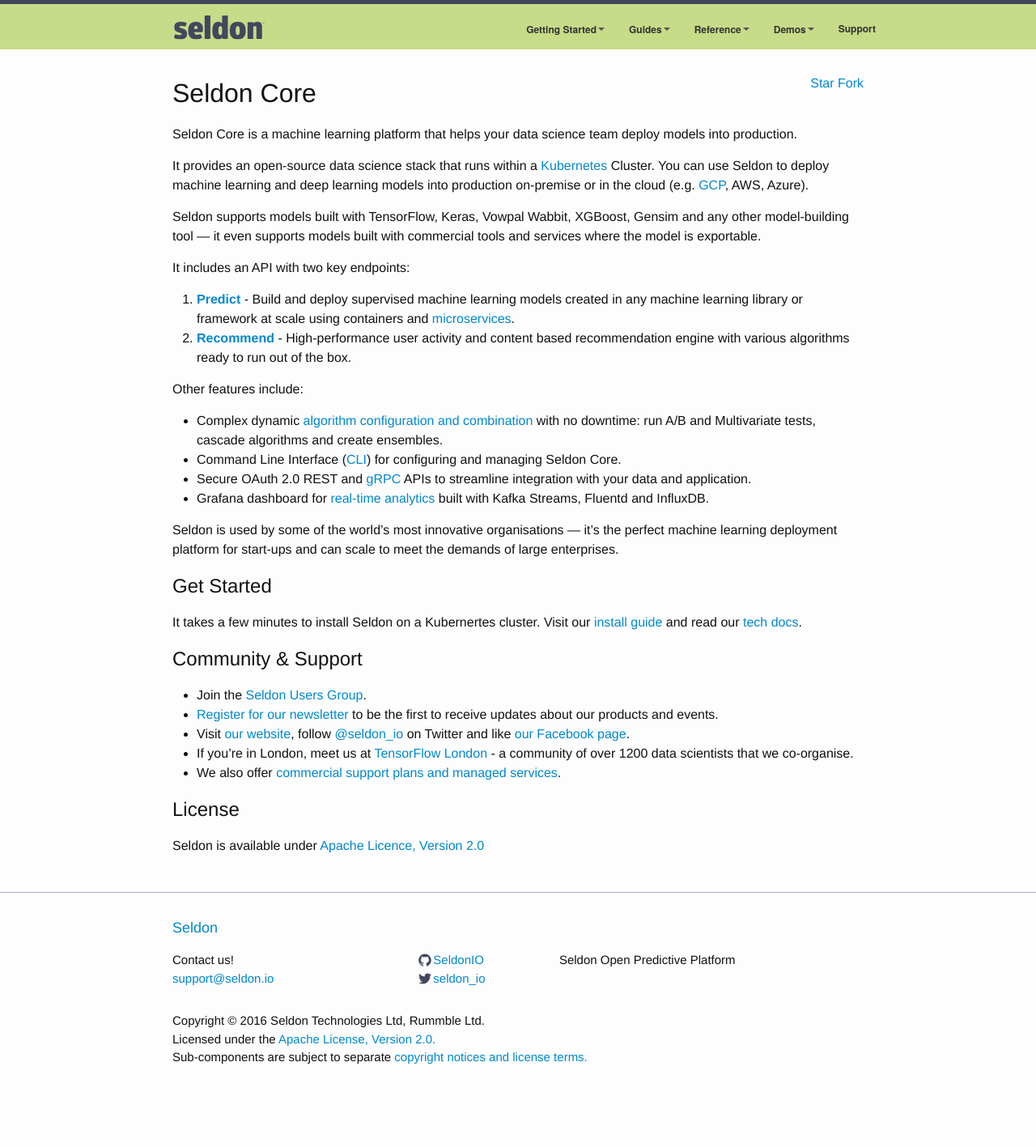
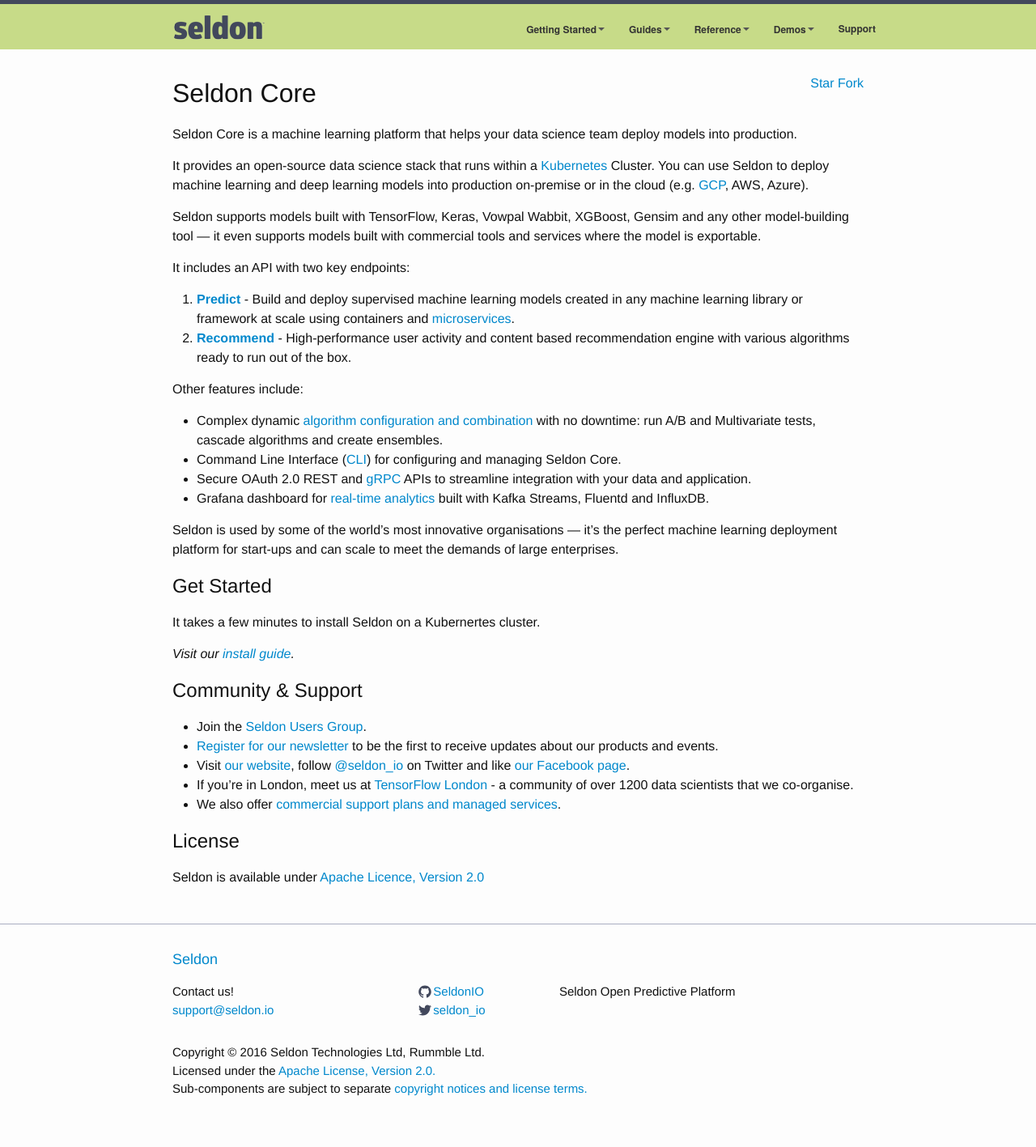
Before and after one commit to SeldonIO/seldonio.github.com, a Jekyll site: the page built from index.md, in a window 1280 px wide. Shown: the whole page at 81% size. Built offline with Jekyll 4.4.1, drawn with Linux system fonts in a browser that asks for light colours; before the commit the page ends 1378 px from its top, so only the background shows below that; grey boxes are pictures that could not be loaded.

Commit message:
Updated homepage - relative links

```diff
--- a/index.md
+++ b/index.md
@@ -7,27 +7,29 @@ title: Introduction to Seldon
 
 Seldon Core is a machine learning platform that helps your data science team deploy models into production.
 
-It provides an open-source data science stack that runs within a [Kubernetes](http://kubernetes.io/) Cluster. You can use Seldon to deploy machine learning and deep learning models into production on-premise or in the cloud (e.g. [GCP](http://docs.seldon.io/kubernetes-google-cloud.html), AWS, Azure).
+It provides an open-source data science stack that runs within a [Kubernetes](http://kubernetes.io/) Cluster. You can use Seldon to deploy machine learning and deep learning models into production on-premise or in the cloud (e.g. [GCP](kubernetes-google-cloud.html), AWS, Azure).
 
 Seldon supports models built with TensorFlow, Keras, Vowpal Wabbit, XGBoost, Gensim and any other model-building tool  — it even supports models built with commercial tools and services where the model is exportable.
 
 It includes an API with two key endpoints:
 
-1.  **[Predict](http://docs.seldon.io/prediction-guide.html)** - Build and deploy supervised machine learning models created in any machine learning library or framework at scale using containers and [microservices](http://docs.seldon.io/api-microservices.html).
-2.  **[Recommend](http://docs.seldon.io/content-recommendation-guide.html)** - High-performance user activity and content based recommendation engine with various algorithms ready to run out of the box.
+1.  **[Predict](prediction-guide.html)** - Build and deploy supervised machine learning models created in any machine learning library or framework at scale using containers and [microservices](api-microservices.html).
+2.  **[Recommend](content-recommendation-guide.html)** - High-performance user activity and content based recommendation engine with various algorithms ready to run out of the box.
 
 Other features include:
 
-- Complex dynamic [algorithm configuration and combination](http://docs.seldon.io/advanced-recommender-config.html) with no downtime: run A/B and Multivariate tests, cascade algorithms and create ensembles.
-- Command Line Interface ([CLI](http://docs.seldon.io/seldon-cli.html)) for configuring and managing Seldon Core.
-- Secure OAuth 2.0 REST and [gRPC](http://docs.seldon.io/grpc.html) APIs to streamline integration with your data and application.
-- Grafana dashboard for [real-time analytics](http://docs.seldon.io/analytics.html) built with Kafka Streams, Fluentd and InfluxDB.
+- Complex dynamic [algorithm configuration and combination](advanced-recommender-config.html) with no downtime: run A/B and Multivariate tests, cascade algorithms and create ensembles.
+- Command Line Interface ([CLI](seldon-cli.html)) for configuring and managing Seldon Core.
+- Secure OAuth 2.0 REST and [gRPC](grpc.html) APIs to streamline integration with your data and application.
+- Grafana dashboard for [real-time analytics](analytics.html) built with Kafka Streams, Fluentd and InfluxDB.
 
 Seldon is used by some of the world's most innovative organisations — it's the perfect machine learning deployment platform for start-ups and can scale to meet the demands of large enterprises.
 
 ## Get Started
 
-It takes a few minutes to install Seldon on a Kubernertes cluster. Visit our [install guide](http://docs.seldon.io/install.html) and read our [tech docs](http://docs.seldon.io).
+It takes a few minutes to install Seldon on a Kubernertes cluster.
+
+*Visit our [install guide](install.html).*
 
 ## Community & Support
 
```
